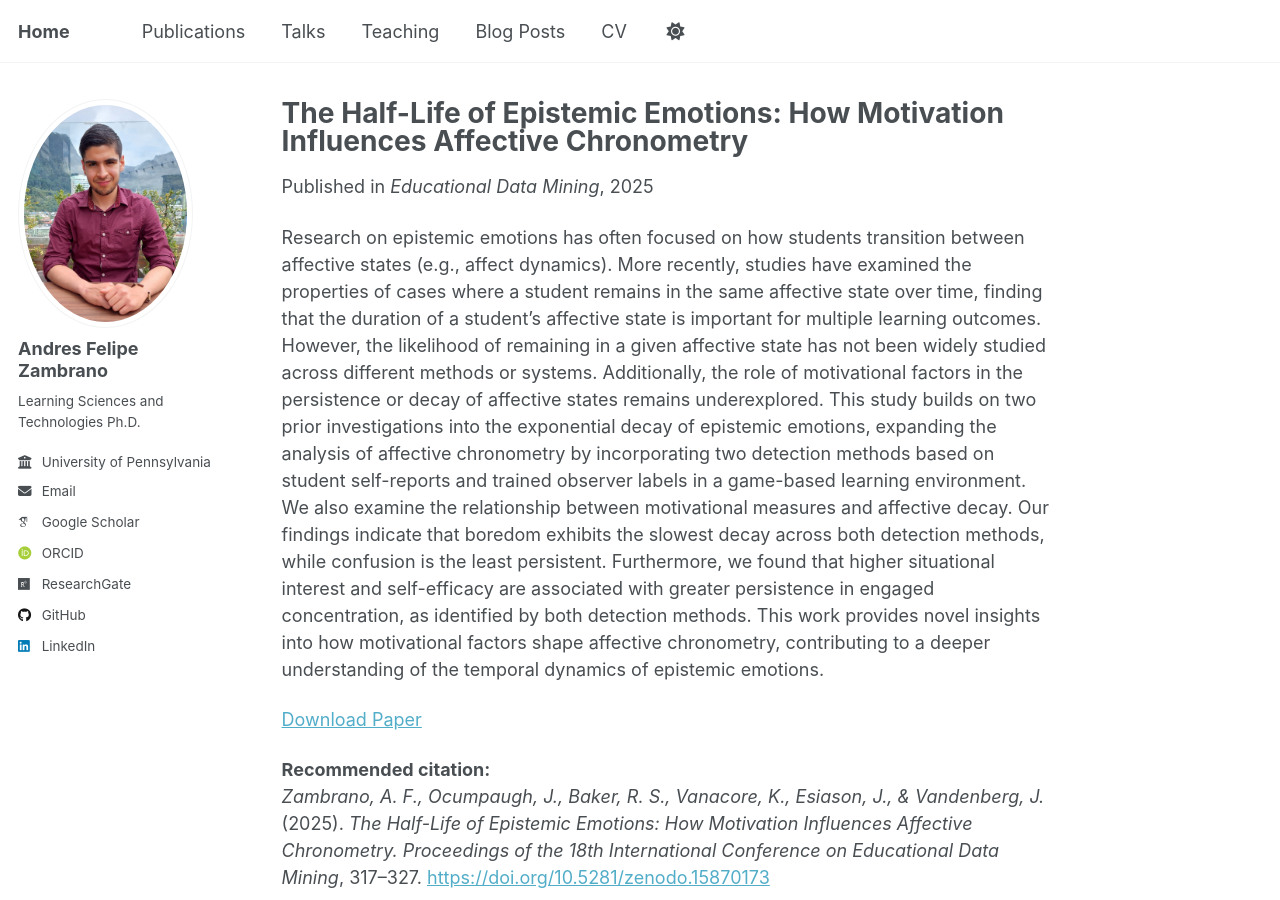
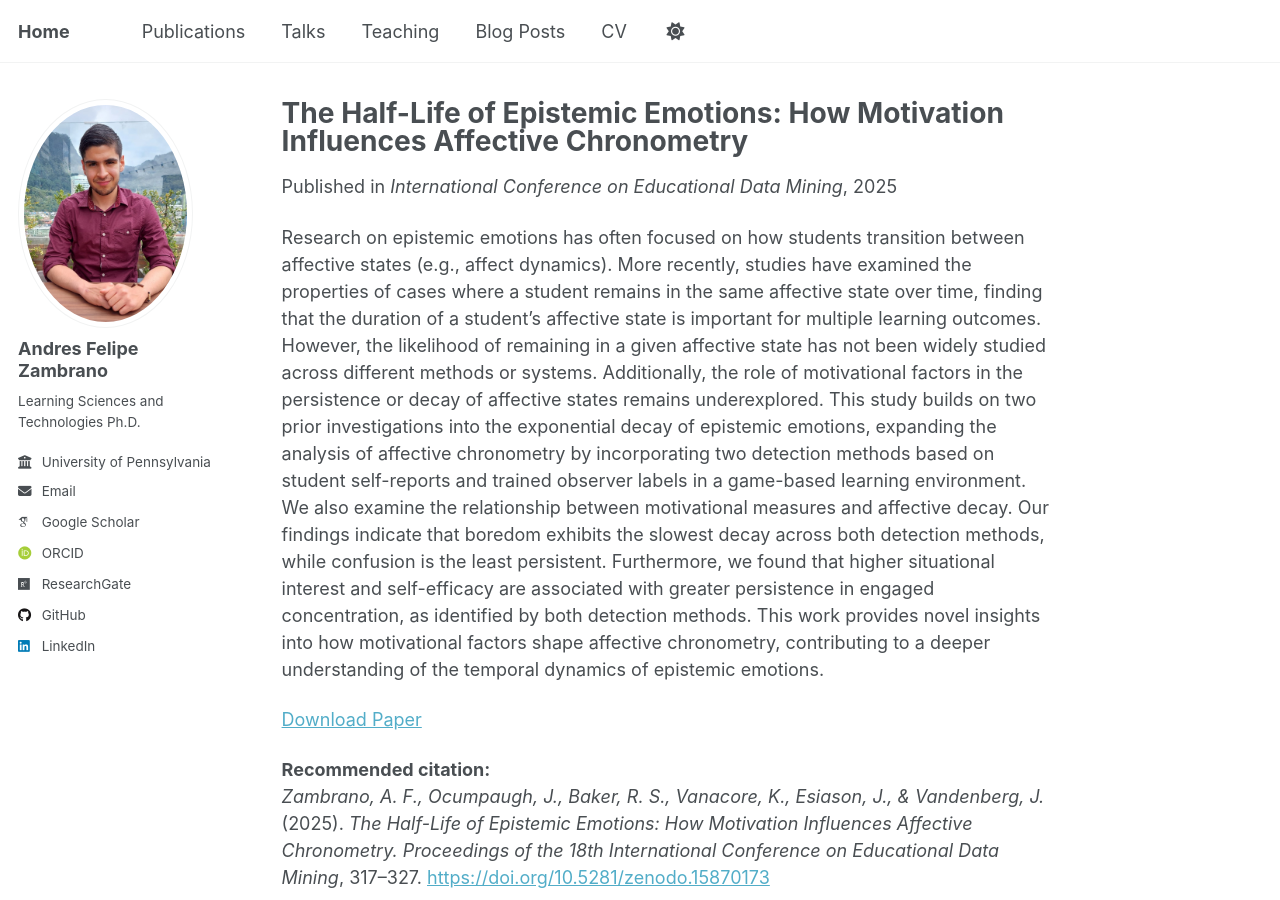
Before and after one commit to afzambrano/afzambrano.github.io, a Jekyll site: the page built from _publications/2025-chronometry-edm.md, in a window 1280 px wide and 900 px high. Built offline with Jekyll 4.4.1, drawn with Linux system fonts in a browser that asks for light colours; some web fonts are replaced; a script that is not in the unit is left out.

Commit message:
Update 2025-chronometry-edm.md

```diff
--- a/_publications/2025-chronometry-edm.md
+++ b/_publications/2025-chronometry-edm.md
@@ -5,7 +5,7 @@ category: conferences
 permalink: /publication/2025-chronometry-edm
 excerpt: 'This study builds on two prior investigations into the exponential decay of epistemic emotions, expanding the analysis of affective chronometry by incorporating two detection methods based on student self-reports and trained observer labels in a game-based learning environment. Our findings indicate that boredom exhibits the slowest decay across both detection methods, while confusion is the least persistent. Furthermore, we found that higher situational interest and self-efficacy are associated with greater persistence in engaged concentration, as identified by both detection methods.'
 date: 2025-07-25
-venue: 'Educational Data Mining'
+venue: 'International Conference on Educational Data Mining'
 paperurl: 'https://educationaldatamining.org/EDM2025/proceedings/2025.EDM.long-papers.178/index.html'
 ---
 
```
